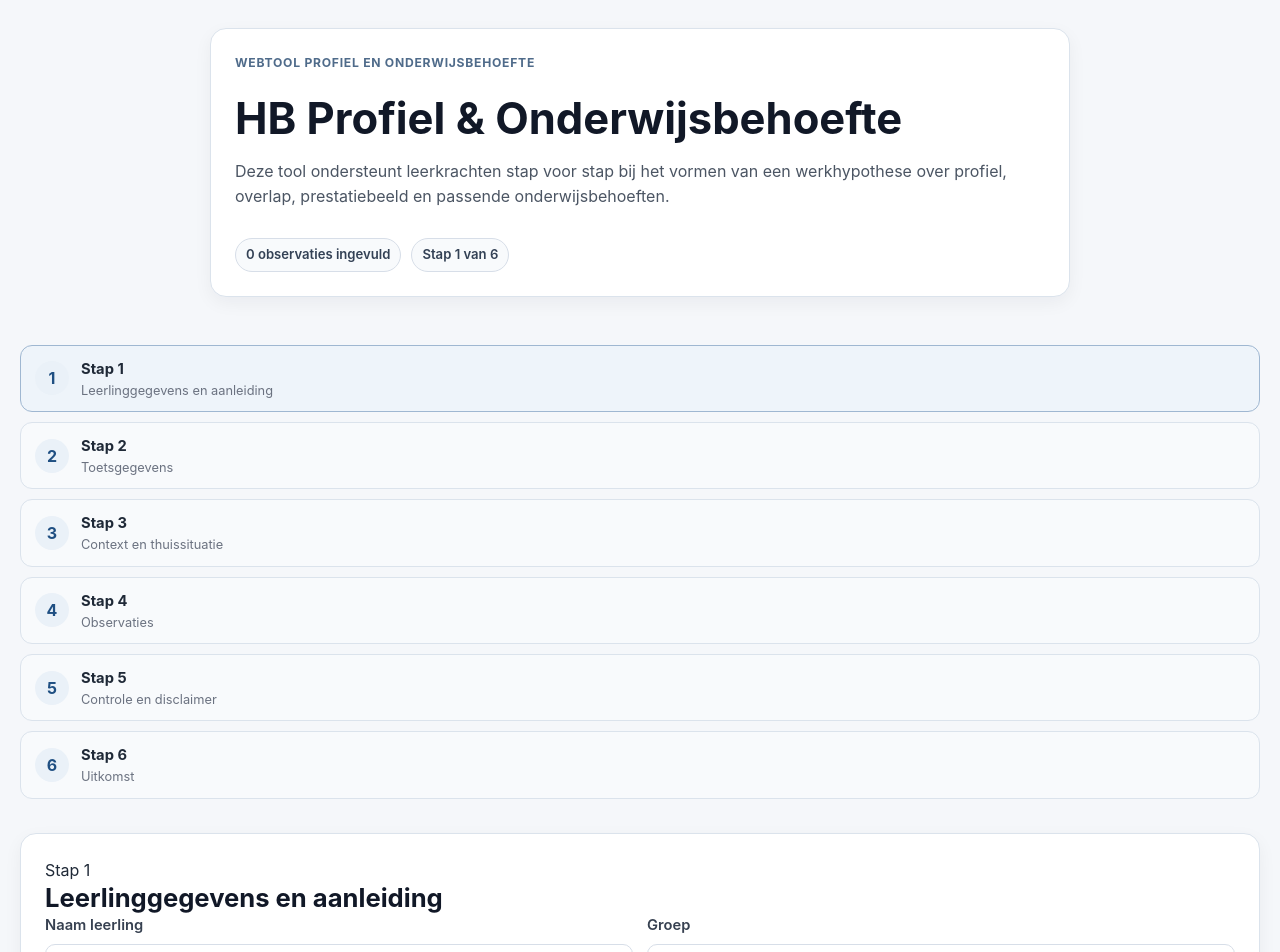
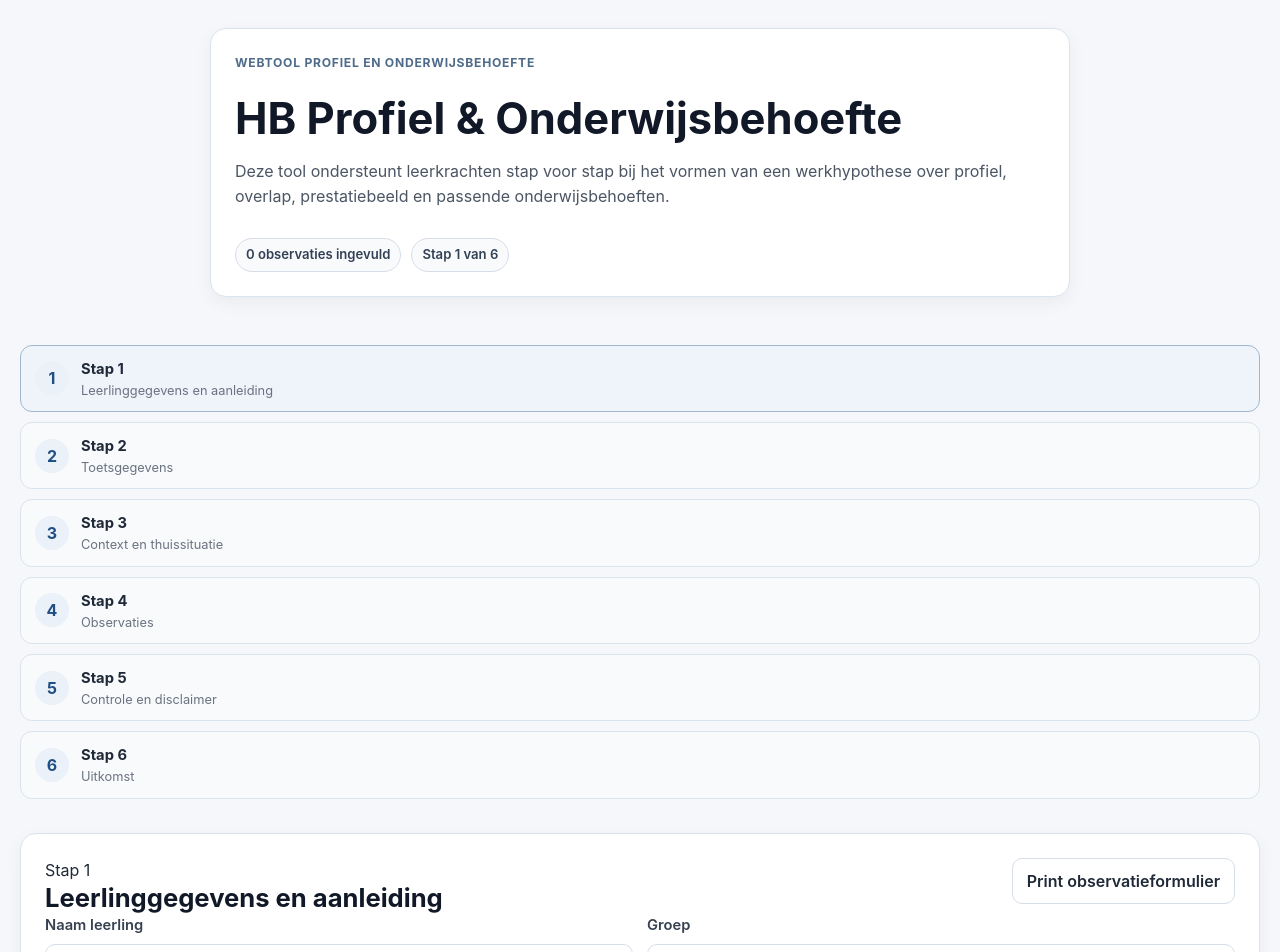
Before and after one commit to baschristiaans/Webtool-Onderwijsbehoefte, a React (Vite) app: page / in a window 1280 px wide. Shown: the top 952 px of the page. Built offline with nearby package versions, Linux system fonts and the light colour scheme.

Commit message:
Voeg printbaar observatieformulier toe aan eerste stap

```diff
--- a/src/App.jsx
+++ b/src/App.jsx
@@ -461,6 +461,109 @@ function App() {
     URL.revokeObjectURL(url);
   };
 
+  const handlePrintObservationForm = () => {
+    const printWindow = window.open('', '_blank', 'width=900,height=1200');
+
+    if (!printWindow) return;
+
+    const groupedItems = observationItems.reduce((groups, item) => {
+      const groupLabel = toDisplay(item.domainLabel);
+      if (!groups[groupLabel]) {
+        groups[groupLabel] = [];
+      }
+      groups[groupLabel].push(item);
+      return groups;
+    }, {});
+
+    const groupedHtml = Object.entries(groupedItems)
+      .map(
+        ([groupLabel, items]) => `
+          <section style="margin-bottom: 28px;">
+            <h2 style="font-size: 18px; margin: 0 0 12px 0;">${groupLabel}</h2>
+            ${items
+              .map(
+                (item) => `
+                  <div style="margin-bottom: 18px; padding: 12px; border: 1px solid #d9e1ea; border-radius: 8px;">
+                    <div style="font-weight: 600; margin-bottom: 10px;">
+                      ${toDisplay(item.prompt)}
+                    </div>
+                    <div style="display: flex; gap: 18px; flex-wrap: wrap; font-size: 14px;">
+                      <label><input type="checkbox" /> Niet waargenomen</label>
+                      <label><input type="checkbox" /> Licht zichtbaar</label>
+                      <label><input type="checkbox" /> Duidelijk zichtbaar</label>
+                      <label><input type="checkbox" /> Sterk zichtbaar</label>
+                    </div>
+                  </div>
+                `
+              )
+              .join('')}
+          </section>
+        `
+      )
+      .join('');
+
+    const html = `
+      <html>
+        <head>
+          <title>Printbaar observatieformulier</title>
+          <style>
+            body {
+              font-family: Arial, sans-serif;
+              color: #1f2a37;
+              margin: 32px;
+              line-height: 1.4;
+            }
+            h1 {
+              font-size: 24px;
+              margin-bottom: 8px;
+            }
+            .meta {
+              margin-bottom: 24px;
+              padding: 16px;
+              border: 1px solid #d9e1ea;
+              border-radius: 8px;
+              background: #f8fafc;
+            }
+            .meta-row {
+              margin-bottom: 8px;
+            }
+            .line {
+              display: inline-block;
+              min-width: 260px;
+              border-bottom: 1px solid #6b7280;
+              margin-left: 8px;
+              height: 18px;
+            }
+            @media print {
+              body {
+                margin: 16mm;
+              }
+            }
+          </style>
+        </head>
+        <body>
+          <h1>Printbaar observatieformulier</h1>
+          <p>Webtool profiel en onderwijsbehoefte</p>
+
+          <div class="meta">
+            <div class="meta-row"><strong>Naam leerling:</strong><span class="line"></span></div>
+            <div class="meta-row"><strong>Groep:</strong><span class="line"></span></div>
+            <div class="meta-row"><strong>Datum:</strong><span class="line"></span></div>
+            <div class="meta-row"><strong>Ingevuld door:</strong><span class="line"></span></div>
+          </div>
+
+          ${groupedHtml}
+        </body>
+      </html>
+    `;
+
+    printWindow.document.open();
+    printWindow.document.write(html);
+    printWindow.document.close();
+    printWindow.focus();
+    printWindow.print();
+  };
+
   function isStepComplete(step) {
     if (!step) return false;
 
@@ -546,6 +649,14 @@ function App() {
             <p className="section-label">Stap 1</p>
             <h2>Leerlinggegevens en aanleiding</h2>
           </div>
+
+          <button
+            type="button"
+            className="ghost-button"
+            onClick={handlePrintObservationForm}
+          >
+            Print observatieformulier
+          </button>
         </div>
 
         <div className="field-grid two-columns">
```
